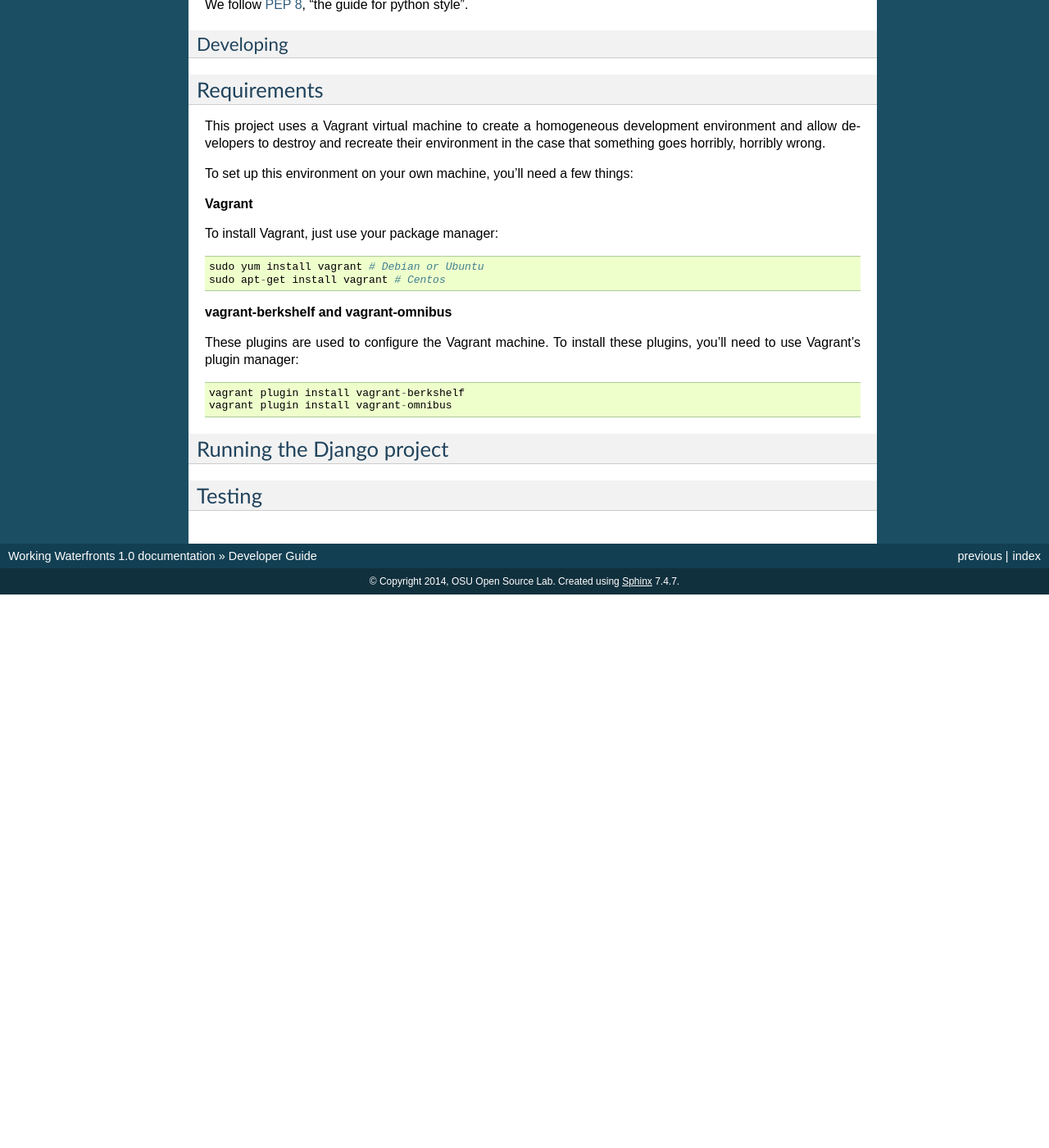
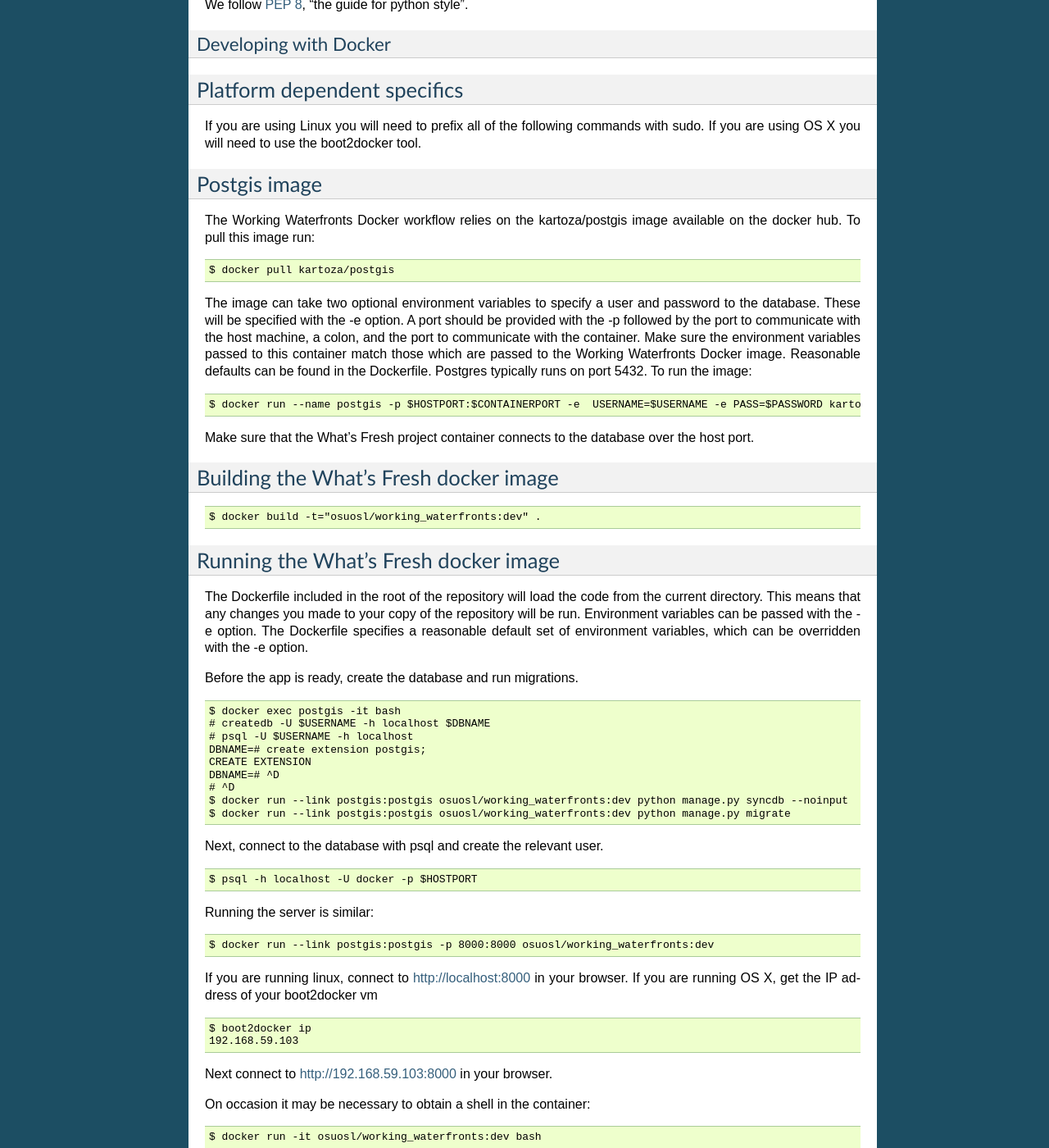
Before and after one commit to osu-cass/working-waterfonts-api, a Sphinx documentation site: the page built from docs/source/dev/development.rst, in a window 1280 px wide and 1400 px high, scrolled down 806 px. Shown: the whole window at 82% size. Built offline with Sphinx 7.4.7, drawn with Linux system fonts in a browser that asks for light colours; pages that are not in the unit, such as notebooks, are missing from menus; before the commit the page ends 1531 px from its top, so only the background shows below that; some of the changed text lies outside the part shown.

Commit message:
Developer documentation for using docker

```diff
--- a/docs/source/dev/development.rst
+++ b/docs/source/dev/development.rst
@@ -43,6 +43,99 @@
 
 We follow `PEP 8 <http://www.python.org/dev/peps/pep-0008/>`_, "the guide for python style".
 
+Developing with Docker
+======================
+
+Platform dependent specifics
+----------------------------
+If you are using Linux you will need to prefix all of the
+following commands with sudo. If you are using OS X you will need to use
+the boot2docker tool.
+
+Postgis image
+-------------
+The Working Waterfronts Docker workflow relies on the kartoza/postgis image available
+on the docker hub. To pull this image run:
+
+::
+
+    $ docker pull kartoza/postgis
+
+The image can take two optional environment variables to specify a user and
+password to the database. These will be specified with the -e option. A port
+should be provided with the -p followed by the port to communicate with the
+host machine, a colon, and the port to communicate with the container.
+Make sure the environment variables passed to this container match those which
+are passed to the Working Waterfronts Docker image. Reasonable defaults can be
+found in the Dockerfile. Postgres typically runs on port 5432.
+To run the image:
+
+::
+
+    $ docker run --name postgis -p $HOSTPORT:$CONTAINERPORT -e  USERNAME=$USERNAME -e PASS=$PASSWORD kartoza/postgis
+
+Make sure that the What's Fresh project container connects to the database over
+the host port.
+
+Building the What's Fresh docker image
+--------------------------------------
+
+::
+
+    $ docker build -t="osuosl/working_waterfronts:dev" .
+
+Running the What's Fresh docker image
+-------------------------------------
+
+The Dockerfile included in the root of the repository will load the code from
+the current directory. This means that any changes you made to your copy of the
+repository will be run. Environment variables can be passed with the -e option.
+The Dockerfile specifies a reasonable default set of environment variables,
+which can be overridden with the -e option.
+
+Before the app is ready, create the database and run migrations.
+
+::
+
+    $ docker exec postgis -it bash
+    # createdb -U $USERNAME -h localhost $DBNAME
+    # psql -U $USERNAME -h localhost
+    DBNAME=# create extension postgis;
+    CREATE EXTENSION
+    DBNAME=# ^D
+    # ^D
+    $ docker run --link postgis:postgis osuosl/working_waterfronts:dev python manage.py syncdb --noinput
+    $ docker run --link postgis:postgis osuosl/working_waterfronts:dev python manage.py migrate
+
+Next, connect to the database with psql and create the relevant user.
+
+::
+
+    $ psql -h localhost -U docker -p $HOSTPORT
+
+Running the server is similar:
+
+::
+
+    $ docker run --link postgis:postgis -p 8000:8000 osuosl/working_waterfronts:dev
+
+If you are running linux, connect to http://localhost:8000 in your browser.
+If you are running OS X, get the IP address of your boot2docker vm
+
+::
+
+    $ boot2docker ip
+    192.168.59.103
+
+Next connect to http://192.168.59.103:8000 in your browser.
+
+On occasion it may be necessary to obtain a shell in the container:
+
+::
+
+    $ docker run -it osuosl/working_waterfronts:dev bash
+
+
 Developing
 ==========
 
```
